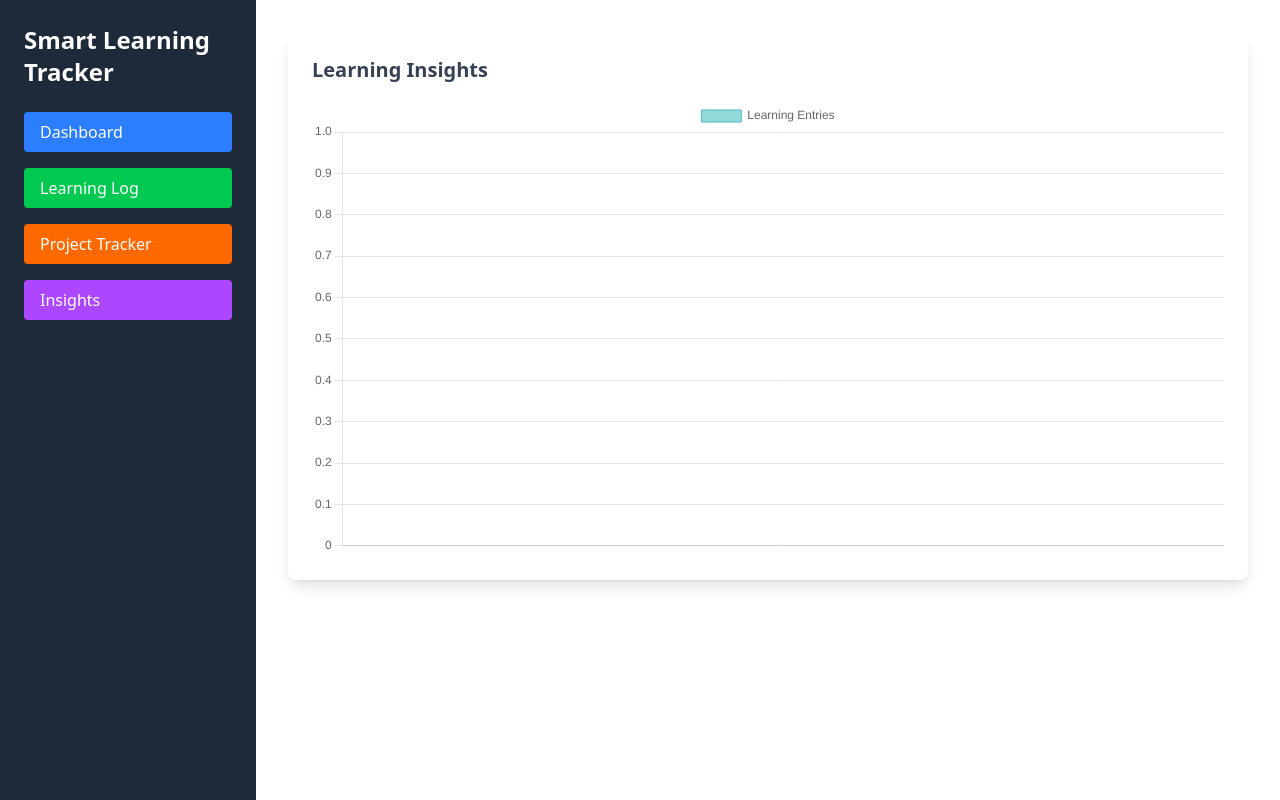
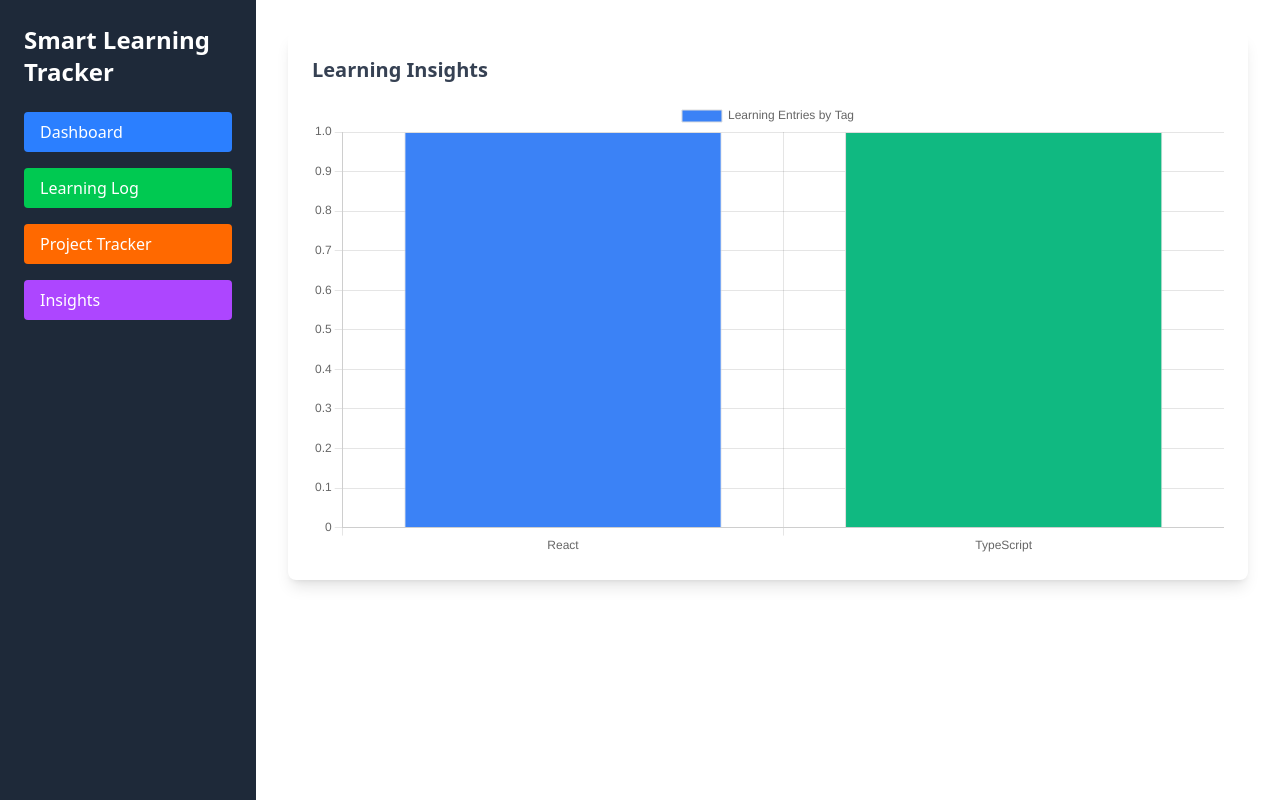
Before and after one commit to henriits/smartLearningTracker, a React (Vite) app: page /insights in a window 1280 px wide. Built offline with nearby package versions, Linux system fonts and the light colour scheme.

Commit message:
feat: add Doughnut chart for learning insights in Dashboard and refactor Insights component for tag frequency visualization

```diff
--- a/src/components/Dashboard.tsx
+++ b/src/components/Dashboard.tsx
@@ -1,4 +1,6 @@
 import { useState } from "react";
+import { Doughnut } from "react-chartjs-2";
+import { Chart as ChartJS, ArcElement, Tooltip, Legend } from "chart.js";
 
 const Dashboard = ({
   logs,
@@ -9,6 +11,24 @@ const Dashboard = ({
   setLogs: (logs: any[]) => void;
   projects: any[];
 }) => {
+  // Aggregate tag data
+  const tagCount: { [key: string]: number } = {};
+  logs.forEach((log) => {
+    log.tags.forEach((tag) => {
+      tagCount[tag] = (tagCount[tag] || 0) + 1;
+    });
+  });
+
+  const chartData = {
+    labels: Object.keys(tagCount),
+    datasets: [
+      {
+        data: Object.values(tagCount),
+        backgroundColor: ["#3b82f6", "#10b981", "#f59e0b", "#8b5cf6"],
+      },
+    ],
+  };
+
   const [newEntry, setNewEntry] = useState("");
   const totalEntries = logs.length;
 
@@ -54,7 +74,7 @@ const Dashboard = ({
         </div>
 
         {/* Recent Learning Logs */}
-        <div className="bg-white shadow-md rounded-lg p-4">
+        <div className="col-span-2 bg-white shadow-md rounded-lg p-4">
           <h3 className="text-xl font-semibold">Recent Learning Logs</h3>
           {logs.slice(0, 3).map((log, index) => (
             <p key={index} className="text-gray-600">
@@ -73,10 +93,10 @@ const Dashboard = ({
           ))}
         </div>
 
-        {/* Learning Insights */}
-        <div className="col-span-2 bg-purple-100 shadow-md rounded-lg p-4">
-          <h3 className="text-xl font-semibold">Insights</h3>
-          {/* Add data visualization */}
+        {/* Insights Donut Chart */}
+        <div className=" bg-purple-100 shadow-md rounded-lg p-4">
+          <h3 className="text-xl font-semibold">Learning Insights</h3>
+          <Doughnut data={chartData} options={{ responsive: true }} />
         </div>
 
         {/* Achievements */}
--- a/src/components/Insights.tsx
+++ b/src/components/Insights.tsx
@@ -8,7 +8,6 @@ import {
   Tooltip,
   Legend,
 } from "chart.js";
-import { useState } from "react";
 
 ChartJS.register(
   CategoryScale,
@@ -19,22 +18,28 @@ ChartJS.register(
   Legend
 );
 
-interface InsightData {
-  tag: string;
-  entries: number;
+interface LearningLog {
+  text: string;
+  tags: string[];
 }
 
-const Insights = ({ logs }: { logs: InsightData[] }) => {
-  const [insights] = useState<InsightData[]>(logs); // Use real logs data
+const Insights = ({ logs }: { logs: LearningLog[] }) => {
+  // Aggregate data based on tag frequency
+  const tagCount: { [key: string]: number } = {};
+  logs.forEach((log) => {
+    log.tags.forEach((tag) => {
+      tagCount[tag] = (tagCount[tag] || 0) + 1;
+    });
+  });
 
-  const data = {
-    labels: insights.map((insight) => insight.tag),
+  const chartData = {
+    labels: Object.keys(tagCount),
     datasets: [
       {
-        label: "Learning Entries",
-        data: insights.map((insight) => insight.entries),
-        backgroundColor: "rgba(75, 192, 192, 0.6)",
-        borderColor: "rgba(75, 192, 192, 1)",
+        label: "Learning Entries by Tag",
+        data: Object.values(tagCount),
+        backgroundColor: ["#3b82f6", "#10b981", "#f59e0b", "#8b5cf6"],
+        borderColor: "#ddd",
         borderWidth: 1,
       },
     ],
@@ -46,7 +51,7 @@ const Insights = ({ logs }: { logs: InsightData[] }) => {
 
       {/* Bar Chart */}
       <div className="mt-4">
-        <Bar data={data} options={{ responsive: true }} />
+        <Bar data={chartData} options={{ responsive: true }} />
       </div>
     </div>
   );
```
